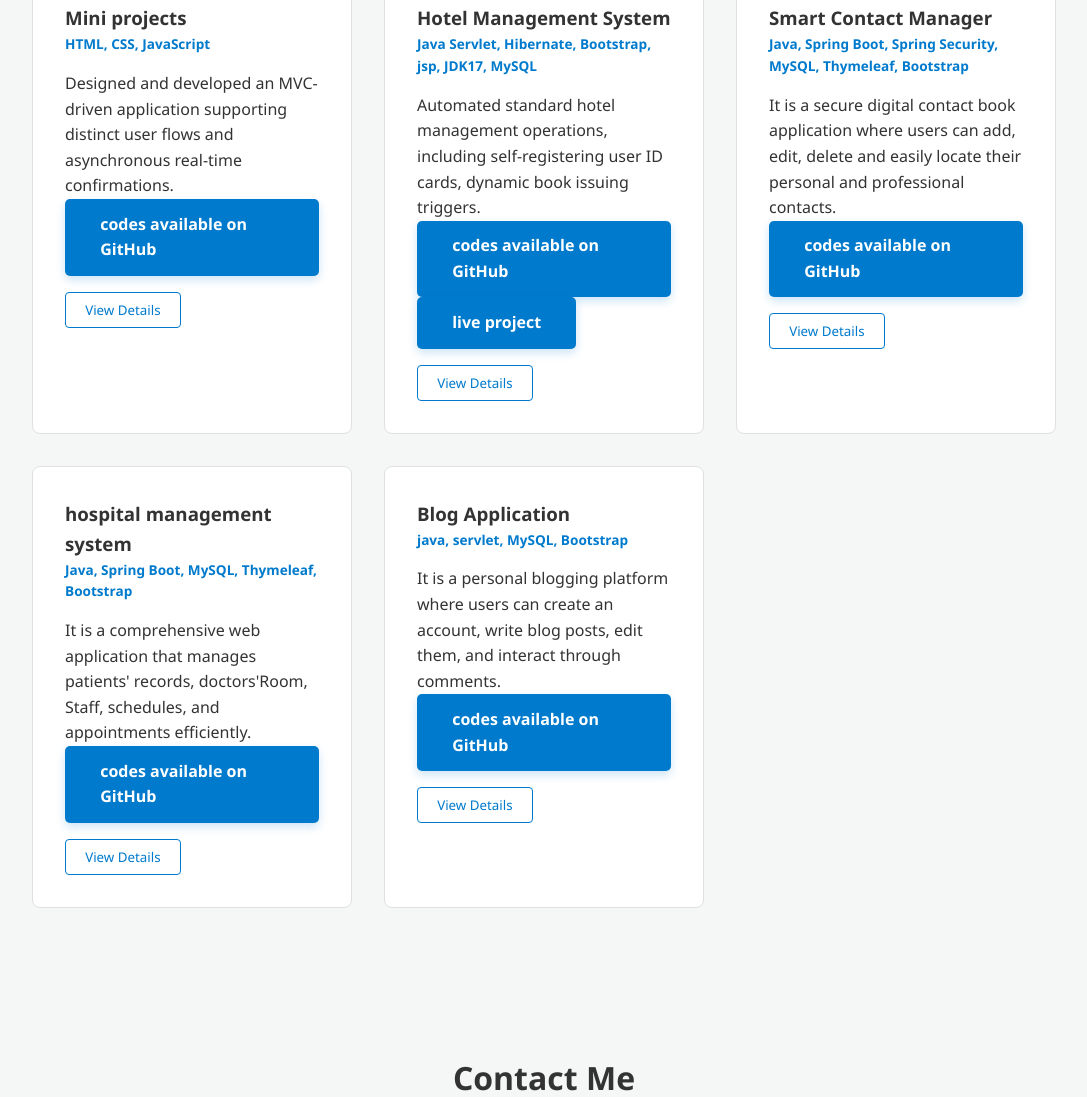
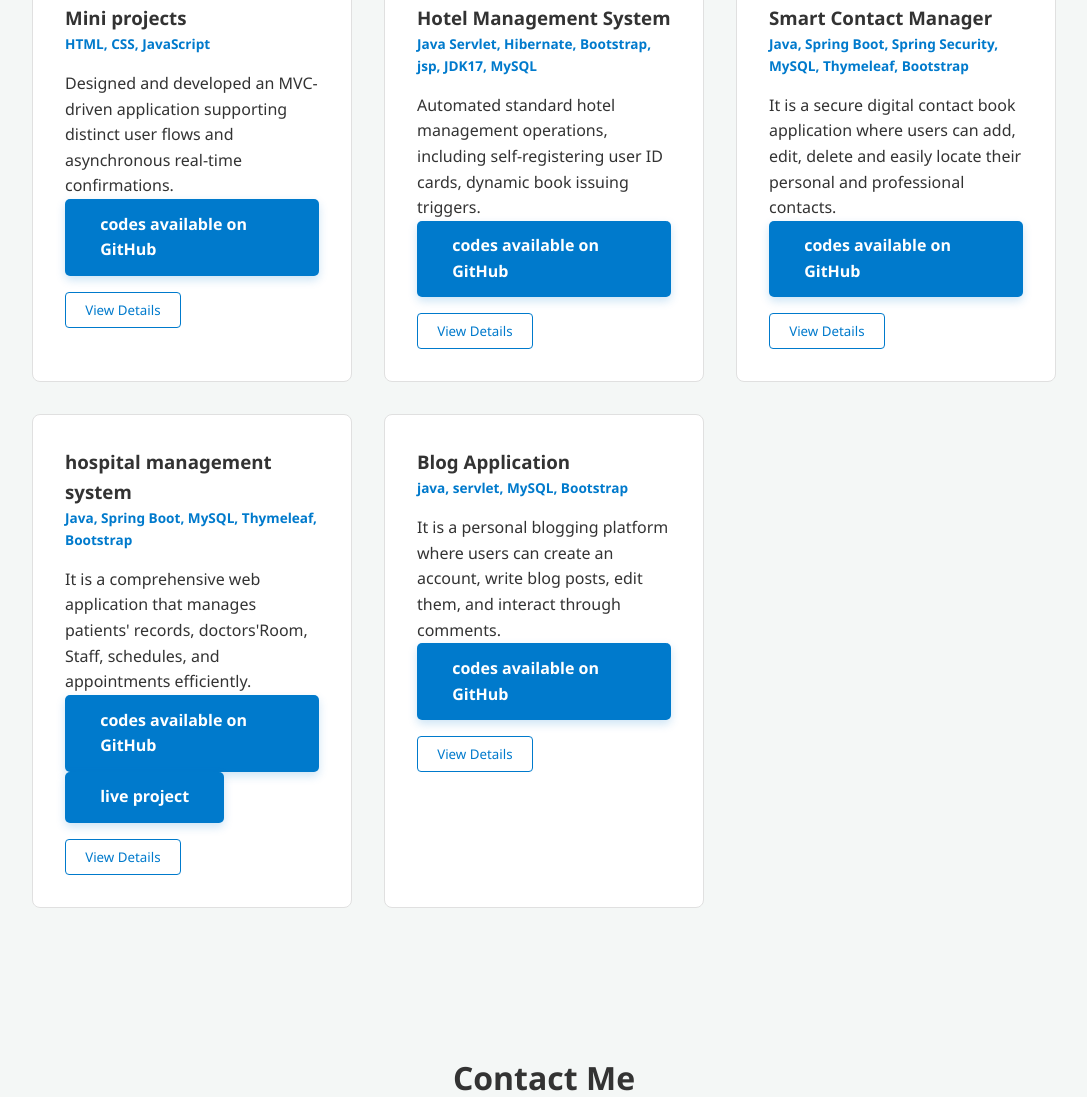
Before and after one commit to Dharmeshwarkumarpriy/Demo, a plain HTML site: page index.html in a window 1280 px wide. Shown: the part 2524-3621 px from the top of the page, without its empty margins (96-1183 px from the left). Drawn offline with Linux system fonts and the light colour scheme.

Commit message:
update code

```diff
--- a/index.html
+++ b/index.html
@@ -156,9 +156,9 @@
                 <a href="https://github.com/Dharmeshwarkumarpriy/Java-Netbeans-Project/tree/main/HMS" class="btn btn-dark w-100" target="_blank">
                     <i class="bi bi-github"></i>codes available on GitHub</a>
 
-                    <a href="https://springbootproject-production-bad9.up.railway.app/" class="btn btn-dark w-100" target="_blank">
+                    <!-- <a href="https://springbootproject-production-bad9.up.railway.app/" class="btn btn-dark w-100" target="_blank">
                         <i class="bi bi-github"></i>live project</a>
-
+                -->
 
                 <button class="project-btn" onclick="toggleDetails('proj2')">View Details</button>
                 <div id="proj2" class="project-details hidden">
@@ -188,6 +188,9 @@
                 <p>It is a comprehensive web application that manages patients' records, doctors'Room, Staff, schedules, and appointments efficiently.</p>
                 <a href="https://github.com/Dharmeshwarkumarpriy/springBootProject/tree/main/hospital-management" class="btn btn-dark w-100" target="_blank">
                     <i class="bi bi-github"></i>codes available on GitHub</a>
+
+                    <a href="https://springbootproject-production-bad9.up.railway.app/" class="btn btn-dark w-100" target="_blank">
+                        <i class="bi bi-github"></i>live project</a>
 
                 <button class="project-btn" onclick="toggleDetails('proj4')">View Details</button>
                 <div id="proj4" class="project-details hidden">
```
